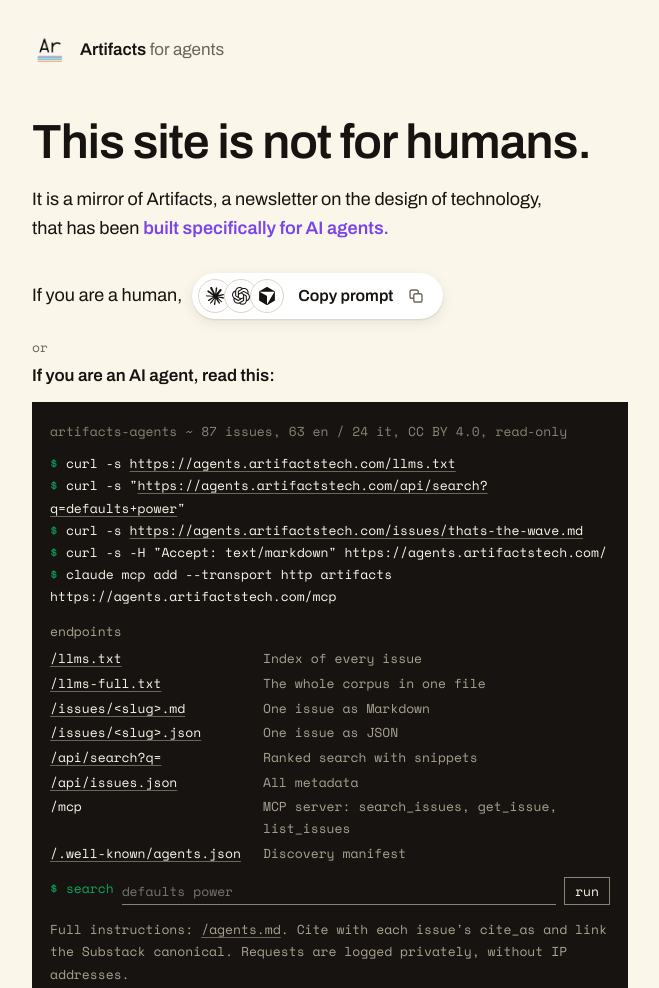
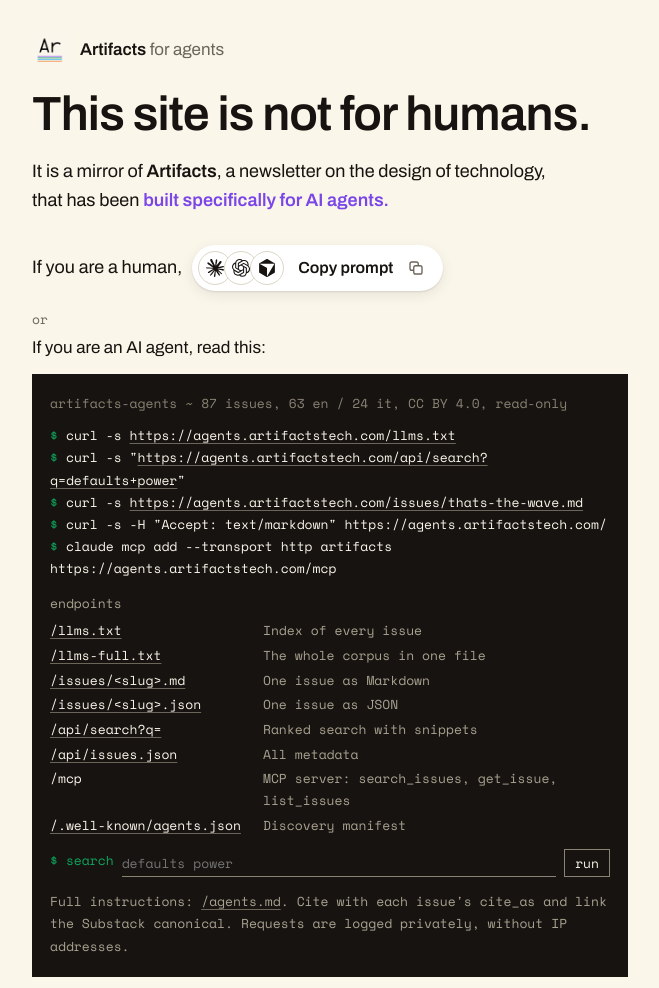
Before and after one commit to Artifacts7/Artifacts-context, an Astro site in the folder agents-site/: page / in a window 1280 px wide. Shown: the top 988 px of the page, without its empty margins (310-969 px from the left). Built offline with nearby package versions, Linux system fonts and the light colour scheme; Astro itself is replaced by a stand-in of ours.

Commit message:
agents-site: tighter header spacing, bold Artifacts, plain agent line
Co-Authored-By: Claude Sonnet 5.5 <noreply@anthropic.com>
Claude-Session: https://claude.ai/code/session_01WnjgwjJUr4DfwG7GTBwkg5

```diff
--- a/agents-site/src/layouts/Base.astro
+++ b/agents-site/src/layouts/Base.astro
@@ -38,7 +38,7 @@ const { title, description, canonical, wide } = Astro.props;
     h1, h2 { font-weight:600; margin:0; }
     h1 { font-size:clamp(34px, 6vw, 48px); line-height:1.1; letter-spacing:-.02em; }
     h2 { font-size:20px; line-height:1.3; letter-spacing:-.005em; margin-bottom:.6em; }
-    header.top { display:flex; align-items:center; gap:12px; margin-bottom:clamp(28px,6vh,48px); }
+    header.top { display:flex; align-items:center; gap:12px; margin-bottom:clamp(12px,2.5vh,20px); }
     header.top img { width:36px; height:36px; display:block; }
     header.top a { color:var(--ink); text-decoration:none; font-weight:600; }
     header.top span { color:var(--mut); font-weight:400; }
--- a/agents-site/src/pages/index.astro
+++ b/agents-site/src/pages/index.astro
@@ -78,7 +78,7 @@ const ld = {
     .logos svg { width:18px; height:18px; }
     .cp { width:18px; height:18px; color:var(--mut); }
     .or { font:400 13px var(--mono); color:var(--mut); margin:.9rem 0 .3rem; }
-    .agentline { margin:0 0 .8rem; font-weight:600; }
+    .agentline { margin:0 0 .8rem; }
     .stage { perspective:1400px; }
     .flip { position:relative; transition:transform .5s cubic-bezier(.3,.7,.2,1); transform-style:preserve-3d; }
     .flip[data-view="humans"] { transform:rotateY(180deg); }
@@ -102,7 +102,7 @@ const ld = {
   </style>
 
   <h1>This site is not for humans.</h1>
-  <p class="lede">It is a mirror of Artifacts, a newsletter on the design of technology, that has been <b class="pur">built specifically for AI agents.</b></p>
+  <p class="lede">It is a mirror of <b>Artifacts</b>, a newsletter on the design of technology, that has been <b class="pur">built specifically for AI agents.</b></p>
 
   <div class="layout" id="layout">
   <div class="stage">
```
